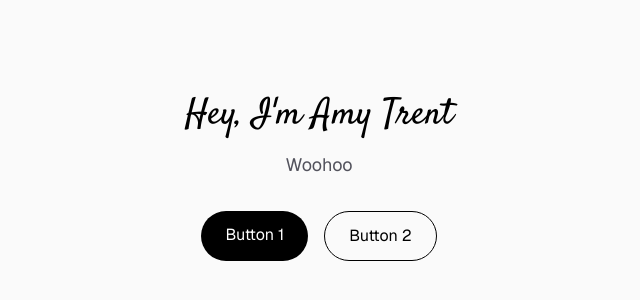
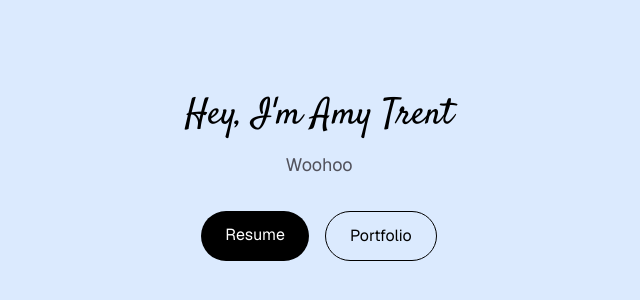
Before and after one commit to amygtrent/amytrent.me, a Next.js app: page / in a window 1280 px wide. Shown: the part 222-522 px from the top of the page, without its empty margins (321-961 px from the left). Built offline with nearby package versions, Linux system fonts and the light colour scheme.

Commit message:
Colors and text

```diff
--- a/app/page.tsx
+++ b/app/page.tsx
@@ -5,16 +5,16 @@ const satisfy = Satisfy({ subsets: ['latin'], weight: '400' });
 
 export default function Home() {
   return (
-    <div className="flex min-h-screen flex-col items-center justify-center bg-zinc-50 dark:bg-black font-sans p-8">
+    <div className="flex min-h-screen flex-col items-center justify-center bg-blue-100 font-sans p-8">
 
 
       {/* Heading */}
-      <h1 className={`${satisfy.className} text-4xl font-bold text-black dark:text-zinc-50 mb-4 text-center`}>
+      <h1 className={`${satisfy.className} text-4xl font-bold text-black mb-4 text-center`}>
         Hey, I'm Amy Trent
       </h1>
 
       {/* Description */}
-      <p className="text-lg text-zinc-600 dark:text-zinc-400 text-center max-w-md mb-8">
+      <p className="text-lg text-zinc-600 text-center max-w-md mb-8">
         Woohoo
       </p>
 
@@ -24,13 +24,13 @@ export default function Home() {
           href="#"
           className="px-6 py-3 rounded-full bg-black text-white hover:bg-zinc-800 transition"
         >
-          Button 1
+          Resume
         </a>
         <a
           href="#"
           className="px-6 py-3 rounded-full border border-black text-black hover:bg-black hover:text-white transition"
         >
-          Button 2
+          Portfolio
         </a>
       </div>
     </div>
```
